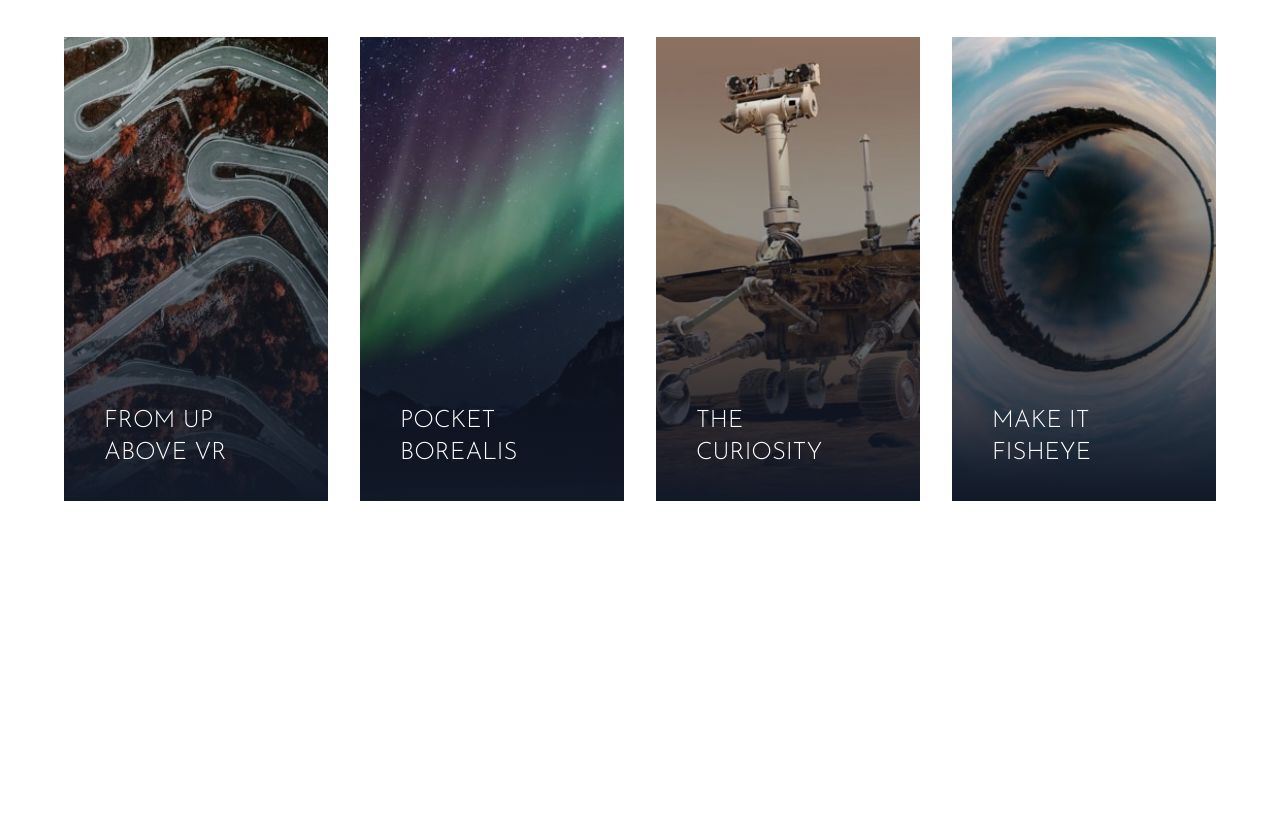
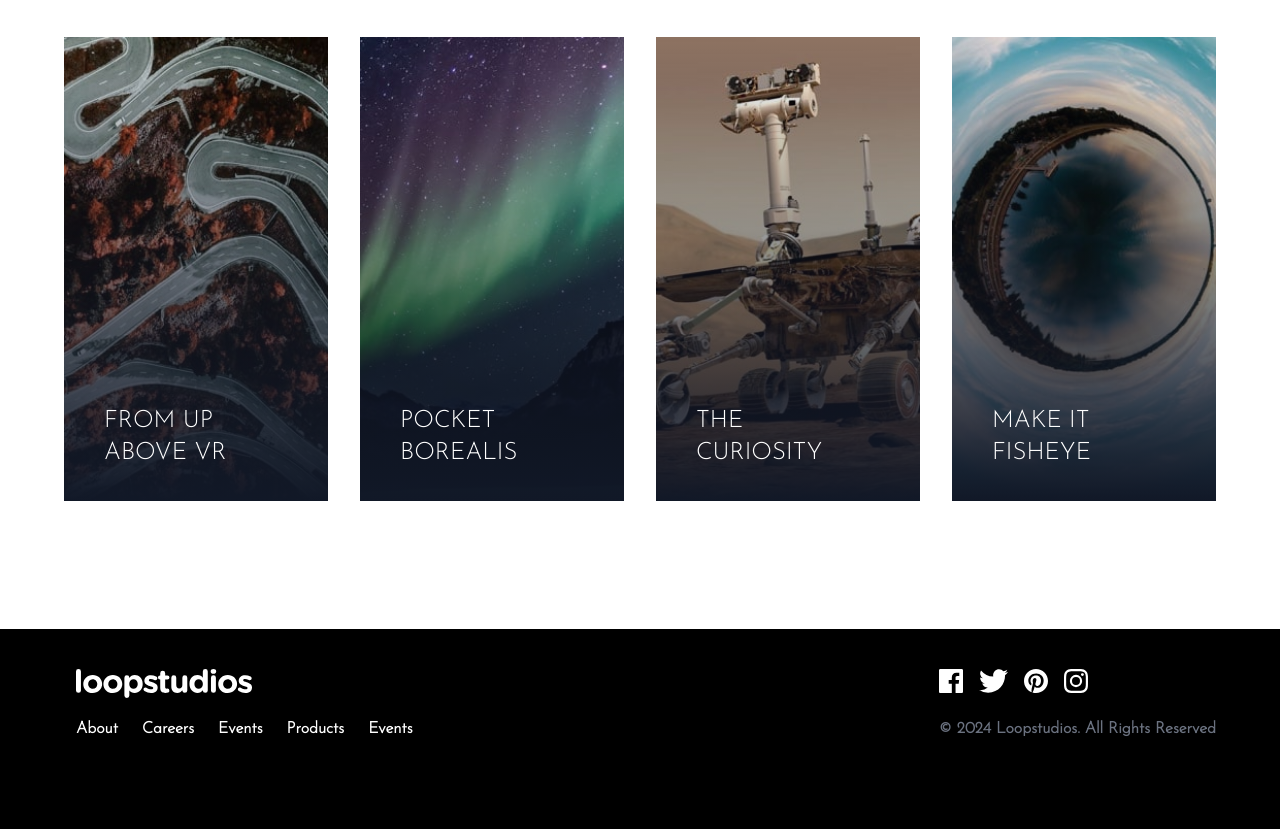
Before and after one commit to caylabradleydev/loopstudios-landing-page-tailwind, a website: page index.html in a window 1280 px wide. Shown: the part 2007-2836 px from the top of the page. Before the commit the page ends 2636 px from the top, so only its background shows below. Drawn offline with Linux system fonts and the light colour scheme.

Commit message:
footer section

```diff
--- a/index.html
+++ b/index.html
@@ -266,7 +266,123 @@
         </div>
 
         <!-- Bottom Button Container -->
+        <div class="flex justify-center mt-10 md:hidden">
+          <button class="btn w-full md:hidden">See All</button>
+        </div>
       </div>
     </section>
+
+    <!-- Footer Section -->
+    <footer class="bg-black">
+      <!-- Container -->
+      <div class="container max-w-6xl py-10 mx-auto">
+        <!-- Footer Flex Container -->
+        <div
+          class="flex flex-col items-center mb-8 space-y-6 md:flex-row md:space-y-0 md:justify-between md:items-start"
+        >
+          <!-- Menu and Logo Container -->
+          <div
+            class="flex flex-col items-center space-y-8 md:items-start md:space-y-4"
+          >
+            <!-- Logo -->
+            <div class="h-8">
+              <img class="w-44 md:ml-3" src="./assets/img/logo.svg" alt="" />
+            </div>
+            <!-- Menu Container -->
+            <div
+              class="flex flex-col items-center space-y-4 font-bold text-white md:flex-row md:space-y-0 md:space-x-6 md:ml-3"
+            >
+              <!-- Item 1 -->
+              <div class="h-10 group">
+                <a href="#">About</a>
+                <div
+                  class="mx-2 group-hover:border-b group-hover:border-blue-50"
+                ></div>
+              </div>
+              <!-- Item 2 -->
+              <div class="h-10 group">
+                <a href="#">Careers</a>
+                <div
+                  class="mx-2 group-hover:border-b group-hover:border-blue-50"
+                ></div>
+              </div>
+              <!-- Item 3 -->
+              <div class="h-10 group">
+                <a href="#">Events</a>
+                <div
+                  class="mx-2 group-hover:border-b group-hover:border-blue-50"
+                ></div>
+              </div>
+              <!-- Item 4 -->
+              <div class="h-10 group">
+                <a href="#">Products</a>
+                <div
+                  class="mx-2 group-hover:border-b group-hover:border-blue-50"
+                ></div>
+              </div>
+              <!-- Item 5 -->
+              <div class="h-10 group">
+                <a href="#">Events</a>
+                <div
+                  class="mx-2 group-hover:border-b group-hover:border-blue-50"
+                ></div>
+              </div>
+            </div>
+          </div>
+
+          <!-- Social and Copy Container -->
+          <div
+            class="flex flex-col items-start justify-between space-y-4 text-gray-500"
+          >
+            <!-- Icons Container -->
+            <div
+              class="flex items-center justify-center mx-auto space-x-4 md:justify-end md:mx-0"
+            >
+              <!-- Icon 1 -->
+              <div class="h-8 group">
+                <a href="#">
+                  <img
+                    src="./assets/img/icon-facebook.svg"
+                    alt=""
+                    class="h-6"
+                  />
+                </a>
+              </div>
+              <!-- Icon 2 -->
+              <div class="h-8 group">
+                <a href="#">
+                  <img src="./assets/img/icon-twitter.svg" alt="" class="h-6" />
+                </a>
+              </div>
+              <!-- Icon 3 -->
+              <div class="h-8 group">
+                <a href="#">
+                  <img
+                    src="./assets/img/icon-pinterest.svg"
+                    alt=""
+                    class="h-6"
+                  />
+                </a>
+              </div>
+              <!-- Icon 4 -->
+              <div class="h-8 group">
+                <a href="#">
+                  <img
+                    src="./assets/img/icon-instagram.svg"
+                    alt=""
+                    class="h-6"
+                  />
+                </a>
+              </div>
+            </div>
+
+            <!-- Copy -->
+            <div class="font-bold">
+              &copy; 2024 Loopstudios. All Rights Reserved
+            </div>
+          </div>
+        </div>
+      </div>
+    </footer>
   </body>
 </html>
```
Also changed, not shown: css/style.css.
